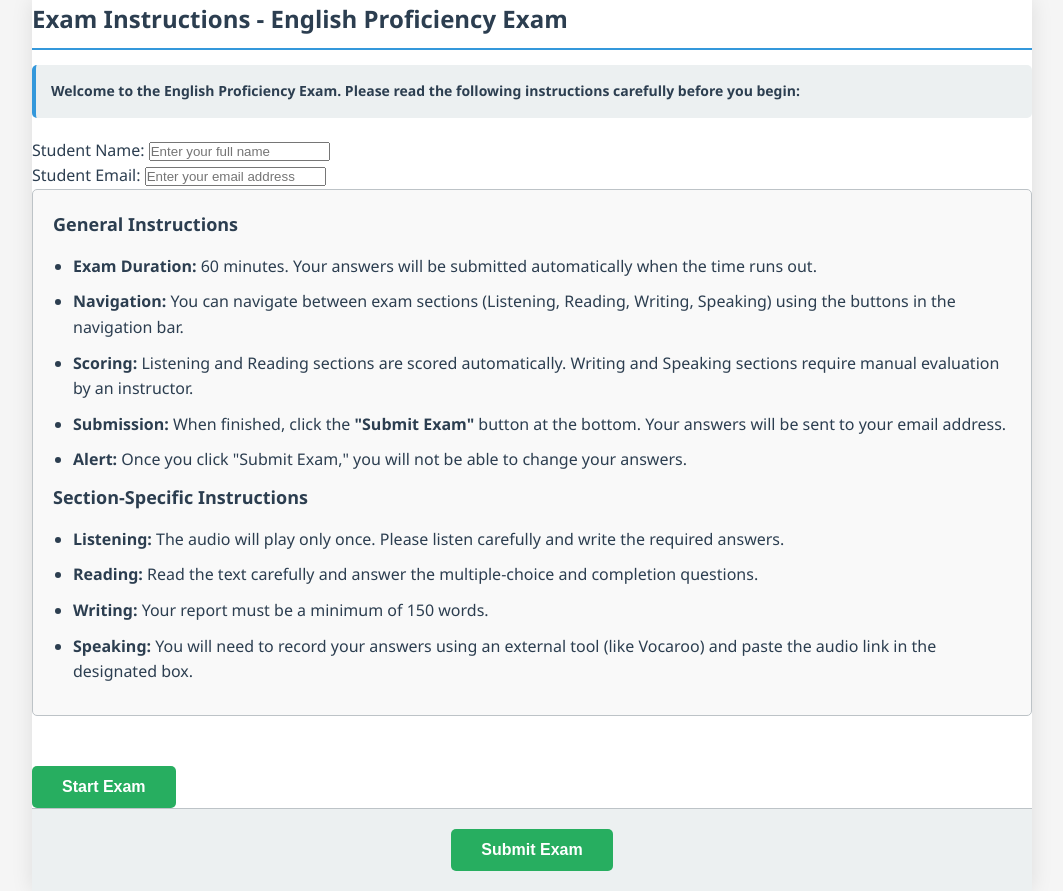
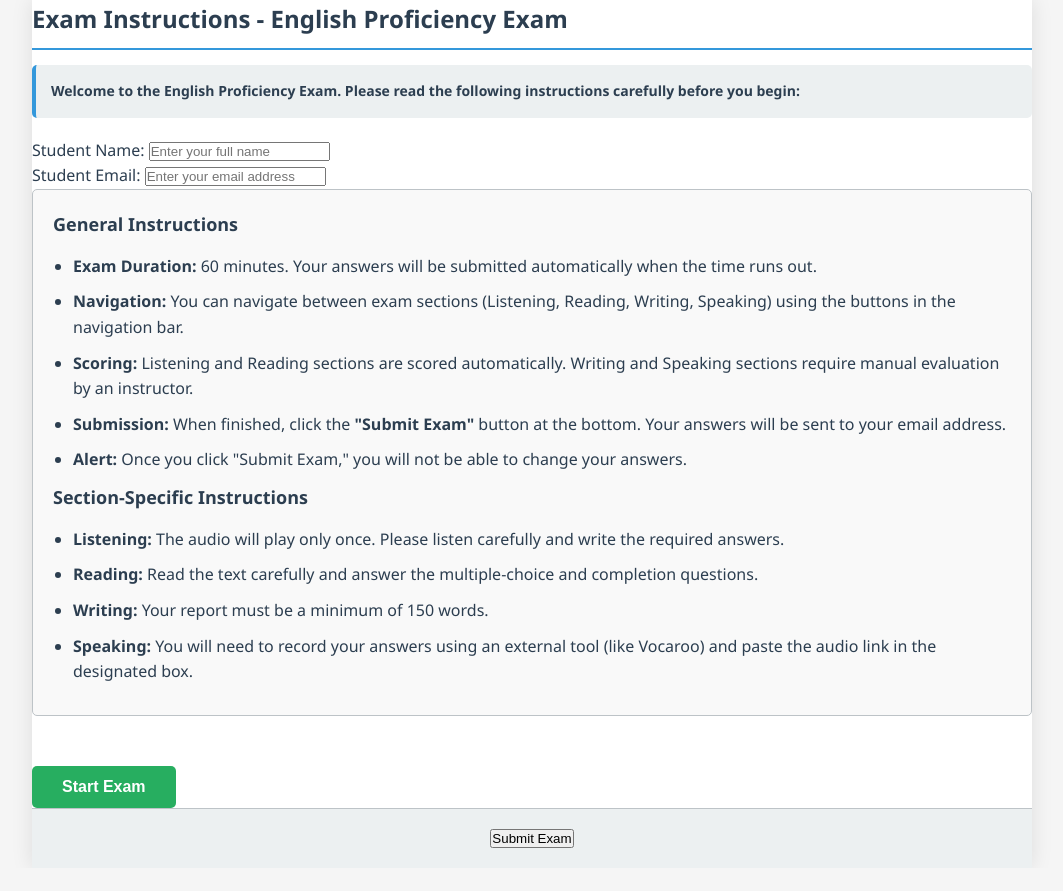
Before and after one commit to eacademyuk/english-prof-exam, a plain HTML site: page index.html in a window 1280 px wide. Shown: the whole page, without its empty margins (108-1171 px from the left). After the commit the page ends 868 px from the top, so only its background shows below. Drawn offline with Linux system fonts and the light colour scheme.

Commit message:
Remove class from submit button in footer

```diff
--- a/index.html
+++ b/index.html
@@ -278,7 +278,7 @@
                 </div> <!-- End of Main Exam Content Wrapper -->
 
         <footer class="footer">
-            <button type="submit" class="submit-btn">Submit Exam</button>
+            <button type="submit">Submit Exam</button>
             <button id="review-btn" class="review-btn" style="display: none;">Review Results</button>
         </footer>
     </div>
```
